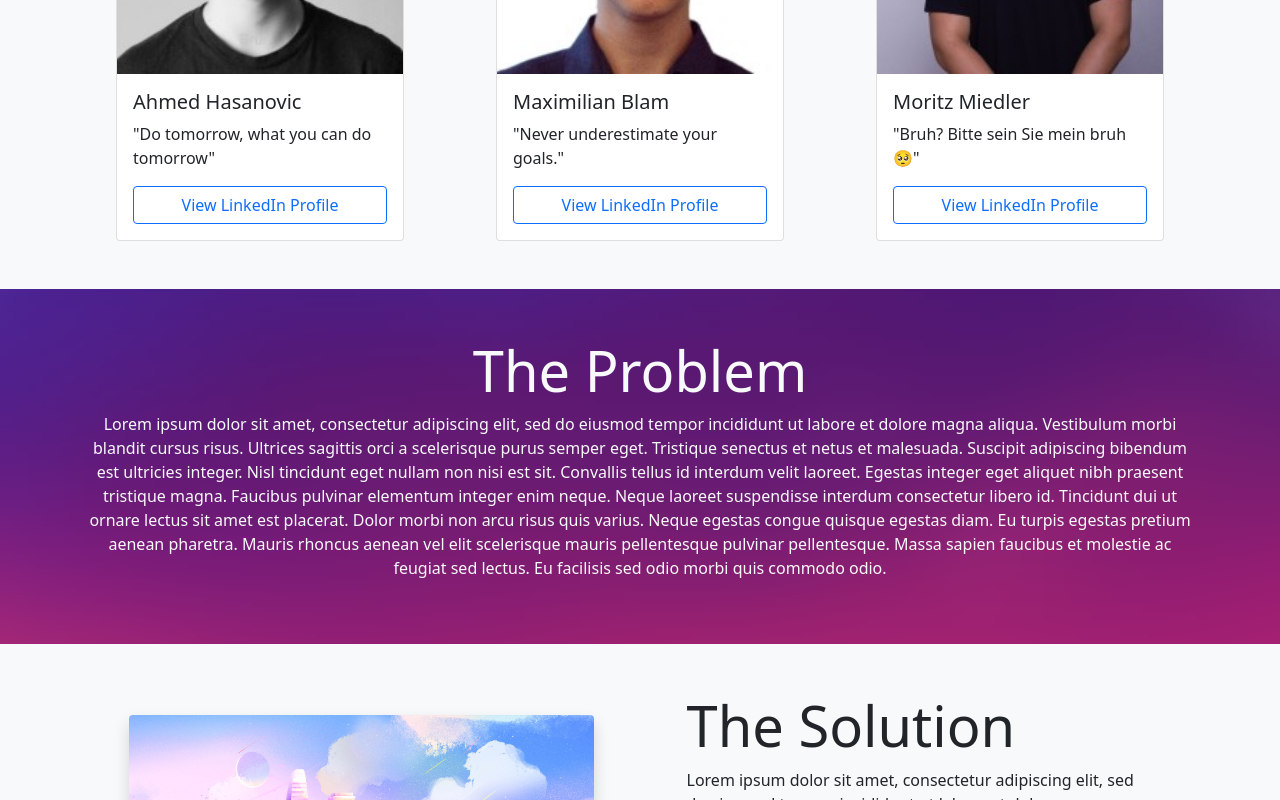
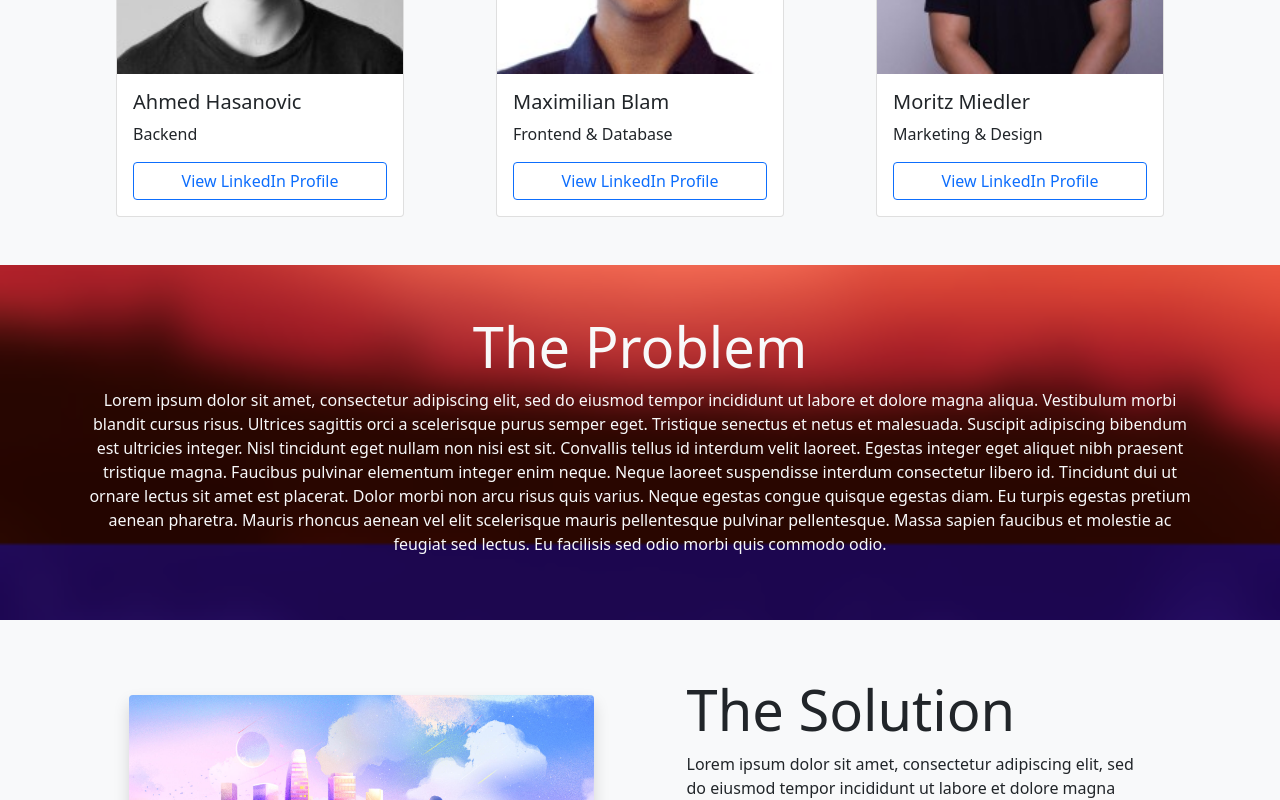
Before and after one commit to MaxBlam/peaceofmind, a Vue app in the folder product-website/: page / in a window 1280 px wide. Shown: the part 1160-1960 px from the top of the page. Built offline with nearby package versions, Linux system fonts and the light colour scheme.

Commit message:
Minor visual improvements

```diff
--- a/product-website/src/App.vue
+++ b/product-website/src/App.vue
@@ -33,7 +33,7 @@
           >
         </li>
         <li class="nav-item">
-          <a class="nav-link text-dark" href="#">Contact</a>
+          <a class="nav-link text-dark" href="#team">Contact</a>
         </li>
       </ul>
       <button
--- a/product-website/src/views/Home.vue
+++ b/product-website/src/views/Home.vue
@@ -17,6 +17,7 @@
           class="display-4 aos-init aos-animate text-center"
           data-aos="fade-up"
           data-aos-delay="100"
+          id="team"
         >
           The Team
         </h1>
@@ -29,7 +30,7 @@
             <div class="card-body d-flex flex-column">
               <h5 class="card-title">Ahmed Hasanovic</h5>
               <p class="card-text">
-                "Do tomorrow, what you can do tomorrow"
+                Backend
               </p>
               <a
                 href="https://www.linkedin.com/in/ahmed-hasanovic-07a215188/"
@@ -44,7 +45,7 @@
             <div class="card-body d-flex flex-column">
               <h5 class="card-title">Maximilian Blam</h5>
               <p class="card-text">
-                "Never underestimate your goals."
+                Frontend & Database
               </p>
               <a
                 href="https://www.linkedin.com/in/maximilian-blam"
@@ -60,7 +61,7 @@
             <div class="card-body d-flex flex-column">
               <h5 class="card-title">Moritz Miedler</h5>
               <p class="card-text">
-                "Bruh? Bitte sein Sie mein bruh 🥺"
+                Marketing & Design
               </p>
               <a
                 href="https://www.linkedin.com/in/moritz-miedler-bb6107189/"
@@ -119,14 +120,14 @@
         />
 
         <div class="text-dark col-12 col-md-5">
-          <h1 class="display-4">The Solution</h1>
+          <h1 class="display-4 mt-2">The Solution</h1>
           <p>
             Lorem ipsum dolor sit amet, consectetur adipiscing elit, sed do
-          eiusmod tempor incididunt ut labore et dolore magna aliqua. Vestibulum
-          morbi blandit cursus risus. Ultrices sagittis orci a scelerisque purus
-          semper eget. Tristique senectus et netus et malesuada. Suscipit
-          adipiscing bibendum est ultricies integer. Nisl tincidunt eget nullam
-          non nisi est sit. <br />
+            eiusmod tempor incididunt ut labore et dolore magna aliqua.
+            Vestibulum morbi blandit cursus risus. Ultrices sagittis orci a
+            scelerisque purus semper eget. Tristique senectus et netus et
+            malesuada. Suscipit adipiscing bibendum est ultricies integer. Nisl
+            tincidunt eget nullam non nisi est sit. <br />
             <span class="blockquote-footer">
               Slogan
             </span>
@@ -176,14 +177,14 @@
           <h1 class="display-4">Peace of Mind</h1>
           <p>
             Lorem ipsum dolor sit amet, consectetur adipiscing elit, sed do
-          eiusmod tempor incididunt ut labore et dolore magna aliqua. Vestibulum
-          morbi blandit cursus risus. Ultrices sagittis orci a scelerisque purus
-          semper eget. Tristique senectus et netus et malesuada. Suscipit
-          adipiscing bibendum est ultricies integer. Nisl tincidunt eget nullam
-          non nisi est sit.
+            eiusmod tempor incididunt ut labore et dolore magna aliqua.
+            Vestibulum morbi blandit cursus risus. Ultrices sagittis orci a
+            scelerisque purus semper eget. Tristique senectus et netus et
+            malesuada. Suscipit adipiscing bibendum est ultricies integer. Nisl
+            tincidunt eget nullam non nisi est sit.
           </p>
-          <a href="" class="btn btn-outline-primary">Try it!</a>
-          <a href="" class="btn btn-outline-primary ms-2">Github</a>
+          <a href="" class="btn btn-outline-primary mb-4">Try it!</a>
+          <a href="" class="btn btn-outline-primary ms-2 mb-4">Github</a>
         </div>
         <img
           class="img-fluid rounded shadow col-12 col-md-5"
@@ -222,6 +223,16 @@ export default {
 #homebg {
   background-image: url('../assets/bgph.png');
   background-position: center;
+  background-attachment: fixed;
   background-size: cover;
 }
+html {
+  scroll-behavior: smooth;
+}
+:target:before {
+  content: '';
+  display: block;
+  height: 100px;
+  margin: -100px 0 0;
+}
 </style>
```
